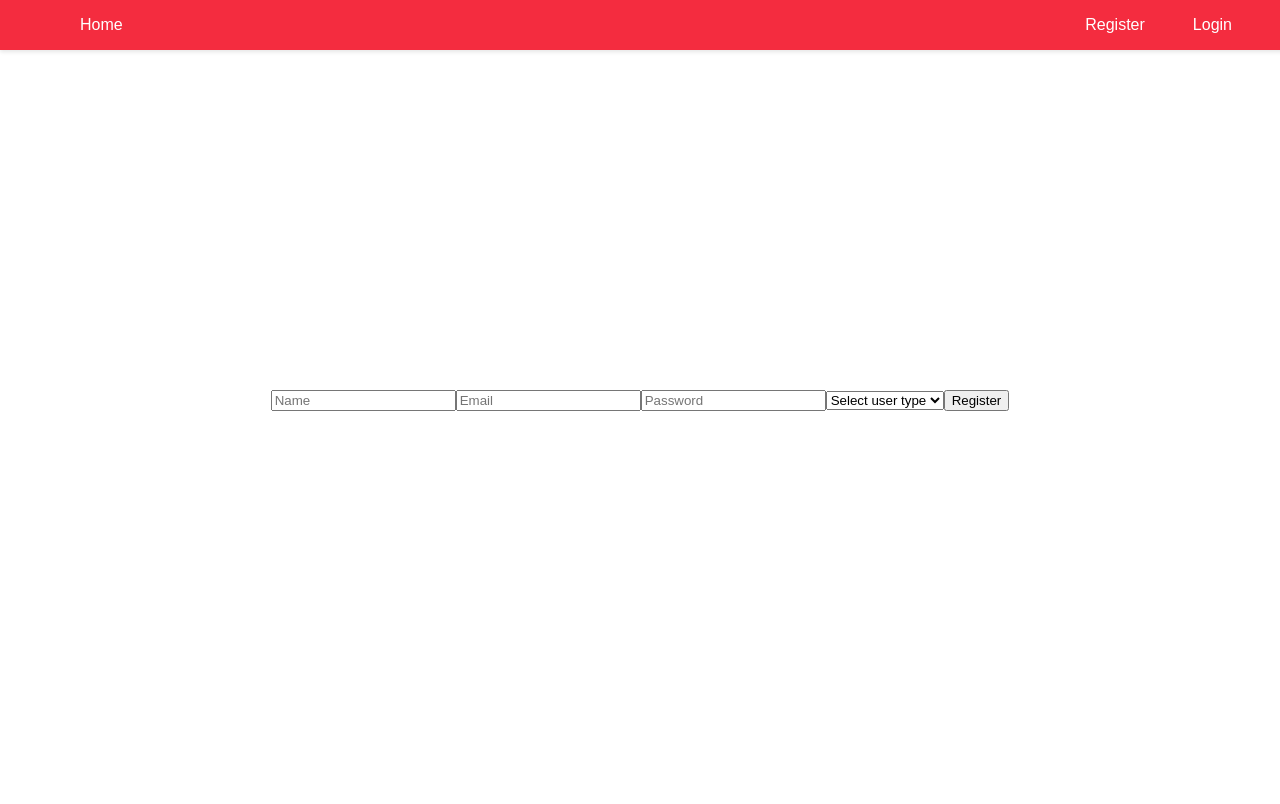
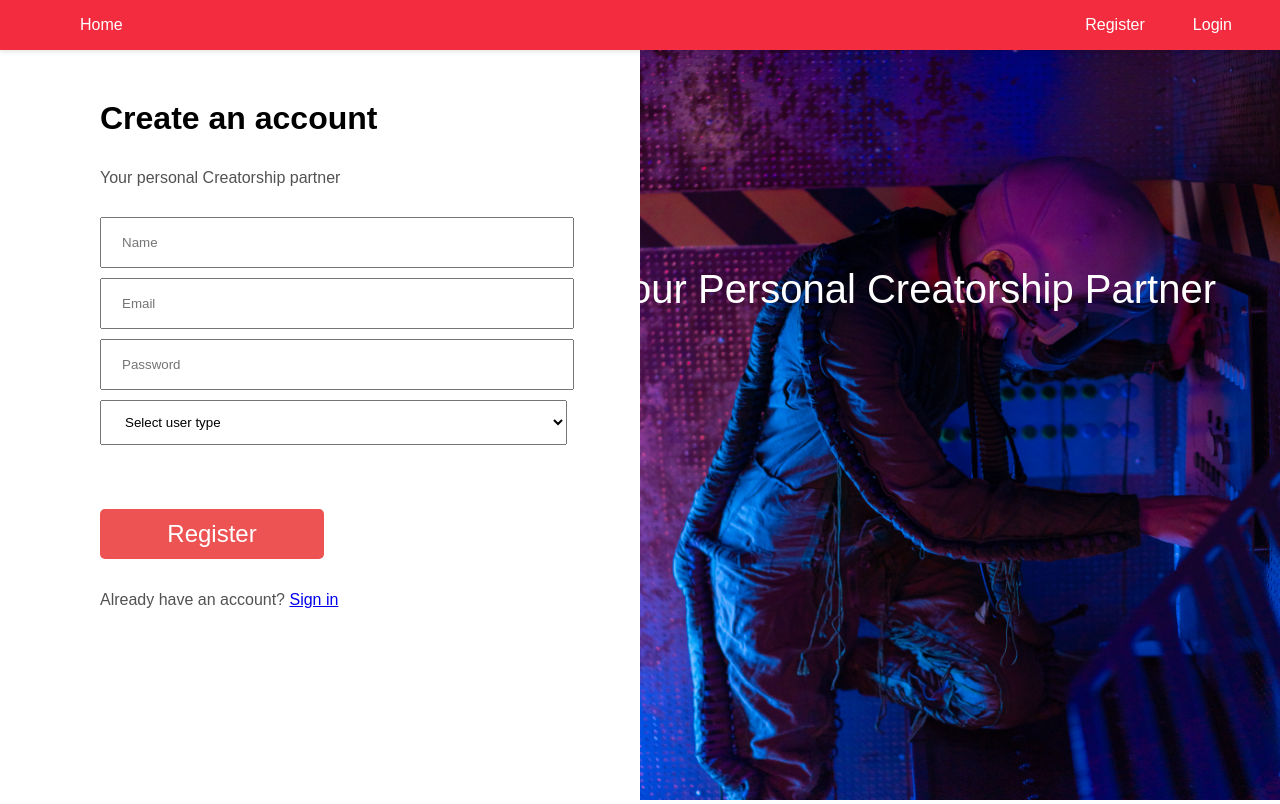
Before and after one commit to sandilyamanabendra16/Creatorship_persistant_ventures, a React (Create React App) app in the folder client/: page /register in a window 1280 px wide. Built offline with nearby package versions, Linux system fonts and the light colour scheme.

Commit message:
Baseuri added

```diff
--- a/client/src/constants/Uri.js
+++ b/client/src/constants/Uri.js
@@ -1,3 +1,3 @@
-const backend_uri="http://localhost:8000";
+const backend_uri="https://creatorship-persistant-ventures.onrender.com";
 
 export {backend_uri};
--- a/client/src/pages/BusinessDashboard.jsx
+++ b/client/src/pages/BusinessDashboard.jsx
@@ -77,7 +77,7 @@ function BusinessDashboard() {
       };
     return (
         <div className={styles.container}>
-          <h2 className={styles.title}>Creators Feed</h2>
+          <h2 className={styles.title}>Creators to connect with</h2>
           {creators.map(creator => (
             <div key={creator._id} className={styles.creatorCard}>
               <h3 className={styles.creatorName}>{creator.name}</h3>
--- a/client/src/pages/CreatorDashboard.jsx
+++ b/client/src/pages/CreatorDashboard.jsx
@@ -82,7 +82,7 @@ function CreatorDashboard() {
       };
     return (
         <div className={styles.container}>
-          <h2 className={styles.title}>Businesses Feed</h2>
+          <h2 className={styles.title}>Businesses To connect with</h2>
           {businesses.map(business => (
             <div key={business._id} className={styles.businessCard}>
               <h3 className={styles.businessName}>{business.name}</h3>
--- a/client/src/pages/HomePage.jsx
+++ b/client/src/pages/HomePage.jsx
@@ -128,7 +128,7 @@ function HomePage() {
                     <div className="slide-content">
                         <h3>EQUITY PARTNERSHIPS</h3>
                        <p>Facilitate equity-based deals between creators and businesses, aligning long-term interests.</p>
-                        <a href={userType === 'creator'? "/creator-dashboard": "/business-dashboard"} target="_blank" class="read-more">LEARN MORE →</a>
+                        <a href={userType ? (userType === 'creator'? "/creator-dashboard": "/business-dashboard"):"/login"} target="_blank" class="read-more">LEARN MORE →</a>
                     </div>
                 </div>
                 <div className="slide">
@@ -136,7 +136,7 @@ function HomePage() {
                     <div className="slide-content">
                         <h3>STARTUP PROMOTION</h3>
                         <p>Connect early-stage companies with influential creators to boost growth and visibility.</p>
-                        <a href={userType === 'creator'? "/creator-dashboard": "/business-dashboard"} target="_blank" class="read-more">DISCOVER →</a>
+                        <a href={userType ? (userType === 'creator'? "/creator-dashboard": "/business-dashboard"):"/login"} target="_blank" class="read-more">DISCOVER →</a>
                     </div>
                 </div>
                 <div className="slide">
@@ -144,7 +144,7 @@ function HomePage() {
                     <div className="slide-content">
                         <h3>WEB DEVELOPMENT</h3>
                         <p>Morbi sed lacus nec risus finibus feugiat et fermentum nibh. Pellentesque</p>
-                        <a href={userType === 'creator'? "/creator-dashboard": "/business-dashboard"}target="_blank" class="read-more">EXPLORE →</a>
+                        <a href={userType ? (userType === 'creator'? "/creator-dashboard": "/business-dashboard"):"/login"} target="_blank" class="read-more">EXPLORE →</a>
                     </div>
                 </div>
                 <div className="slide">
@@ -152,7 +152,7 @@ function HomePage() {
                     <div className="slide-content">
                         <h3>PORTFOLIO DEVELOPMENT</h3>
                         <p>Help creators and our platform build valuable portfolios of equity stakes.</p>
-                        <a href={userType === 'creator'? "/creator-dashboard": "/business-dashboard"} target="_blank" class="read-more">READ MORE →</a>
+                        <a href={userType ? (userType === 'creator'? "/creator-dashboard": "/business-dashboard"):"/login"} target="_blank" class="read-more">READ MORE →</a>
                     </div>
                 </div>
         </div>
--- a/client/src/pages/Login.jsx
+++ b/client/src/pages/Login.jsx
@@ -1,7 +1,8 @@
 import { useState } from "react";
 import axios from "axios";
 import {backend_uri} from '../constants/Uri';
-
+import bgImg from "../assets/image 466.png";
+import styles from "./Login.module.css";
 function Login() {
     const [email, setEmail] = useState('');
     const [password, setPassword] = useState('');
@@ -23,11 +24,22 @@ function Login() {
     };
 
     return (
+        <div className={styles.full}>
+        <div className={styles.left}>
+        <h1> Already have an account? </h1>
+        <h3>Explore more of our Services </h3>
       <form onSubmit={handleSubmit}>
         <input type="email" value={email} onChange={(e) => setEmail(e.target.value)} placeholder="Email" required />
         <input type="password" value={password} onChange={(e) => setPassword(e.target.value)} placeholder="Password" required />
         <button type="submit">Login</button>
       </form>
+      <p> Don't have an account <a href="/register">Sign Up</a></p>
+      </div>
+      <div className={styles.right}>
+            <h1>Your Personal Creatorship Partner</h1>
+            <img src={bgImg} alt="bgImg"/>
+        </div>
+      </div>
     );
   }
 
--- /dev/null
+++ b/client/src/pages/Login.module.css
@@ -0,0 +1,77 @@
+
+.full{
+    box-sizing: inherit;
+    height: 100vh;
+    width: 100vw;
+    background-color: white;
+    display: flex;
+}
+
+.left{
+    width:50%;
+    display: flex;
+    flex-direction: column;
+    justify-content: center;
+}
+.right{
+    width:50%;
+    height: 100%;
+}
+
+.right img{
+    height:100%;
+    width: 100%;
+}
+
+.right h1{
+    position:absolute;
+    top:40%;
+    right:5%;
+    color:white;
+    z-index: 2;
+    font-weight: lighter;
+    font-size: 2rem;
+}
+
+.left input{
+    height:45px;
+    width:70%;
+    padding-left: 20px;
+    margin-top: 20px;
+    margin: 20px 0px 0 100px;
+}
+.left p{
+    margin:5% 0 30px 100px;
+    color:#525252;
+
+}
+.left h3{
+    margin:5% 0 30px 100px;
+    color:#525252;
+
+}
+
+.form p{
+    margin:10px 0 100px 100px;
+}
+.left h1{
+    margin: 100px 50px 30px 100px;
+}
+
+.left button{
+    all:unset;
+    height:50px;
+    width:35%;
+    margin-top: 50px;
+    background-color: #ED5353;
+    display: flex;
+    align-items: center;
+    justify-content: center;
+    color: white;
+    border-radius: 5px;
+    position: relative;
+    left:100px;
+    font-size: 1.5rem;
+    font-weight: 300;
+
+}
--- a/client/src/pages/Register.jsx
+++ b/client/src/pages/Register.jsx
@@ -2,6 +2,8 @@ import axios from "axios";
 import { useState } from "react";
 import {backend_uri} from '../constants/Uri';
 import { useNavigate } from "react-router-dom";
+import bgImg from "../assets/image 466.png";
+import styles from './Register.module.css';
 
 function Register() {
     const [email, setEmail] = useState('');
@@ -22,6 +24,11 @@ function Register() {
     };
 
     return (
+
+        <div className={styles.full}>
+        <div className={styles.left}>
+        <h1> Create an account</h1>
+        <p>Your personal Creatorship partner</p>
       <form onSubmit={handleSubmit}>
         <input
           type="text"
@@ -38,7 +45,14 @@ function Register() {
           <option value="creator">Creator</option>
         </select>
         <button type="submit">Register</button>
+        <p> Already have an account? <a href="/login">Sign in</a></p>
       </form>
+      </div>
+        <div className={styles.right}>
+            <h1>Your Personal Creatorship Partner</h1>
+            <img src={bgImg} alt="bgImg"/>
+        </div>
+    </div>
     );
   }
 
--- /dev/null
+++ b/client/src/pages/Register.module.css
@@ -0,0 +1,92 @@
+
+.full{
+    box-sizing: inherit;
+    height: 100vh;
+    width: 100vw;
+    background-color: white;
+    display: flex;
+}
+
+.left{
+    width:50%;
+}
+.right{
+    width:50%;
+    height: 100%;
+}
+
+.right img{
+    height:100%;
+    width: 100%;
+}
+
+.right h1{
+    position:absolute;
+    top:30%;
+    right:5%;
+    color:white;
+    z-index: 2;
+    font-weight: lighter;
+    font-size: 2.5rem;
+}
+
+.left input, select{
+    height:45px;
+    width:70%;
+    margin-left:100px;
+    padding-left: 20px;
+    margin-top: 10px;
+}
+
+.left select{
+    height:45px;
+    width:73%;
+    margin-left:100px;
+    padding-left: 20px;
+    margin-top: 10px;
+    margin-bottom: 10%;
+}
+.left p{
+    margin:5% 0 20px 100px;
+    color:#525252;
+
+}
+.left h1{
+    margin: 100px 50px 30px 100px;
+}
+.checkbox{
+    position: relative;
+    left:-10px;
+
+}
+
+.checkbox label{
+    position: relative;
+    top:-5px;
+    color: #525252;
+
+}
+.checkbox input{
+    position: relative;
+    left:-230px;
+    height: 20px;
+    margin-right:-450px ;
+    margin-bottom: 20px;
+}
+
+.left button{
+    all:unset;
+    height:50px;
+    width:35%;
+    background-color: #ED5353;
+    display: flex;
+    align-items: center;
+    justify-content: center;
+    color: white;
+    border-radius: 5px;
+    position: relative;
+    left:100px;
+    font-size: 1.5rem;
+    font-weight: 300;
+
+}
```
Also changed, not shown: client/src/assets/image 466.png (added), 1 other file (tests, documents, lock files or other folders).
